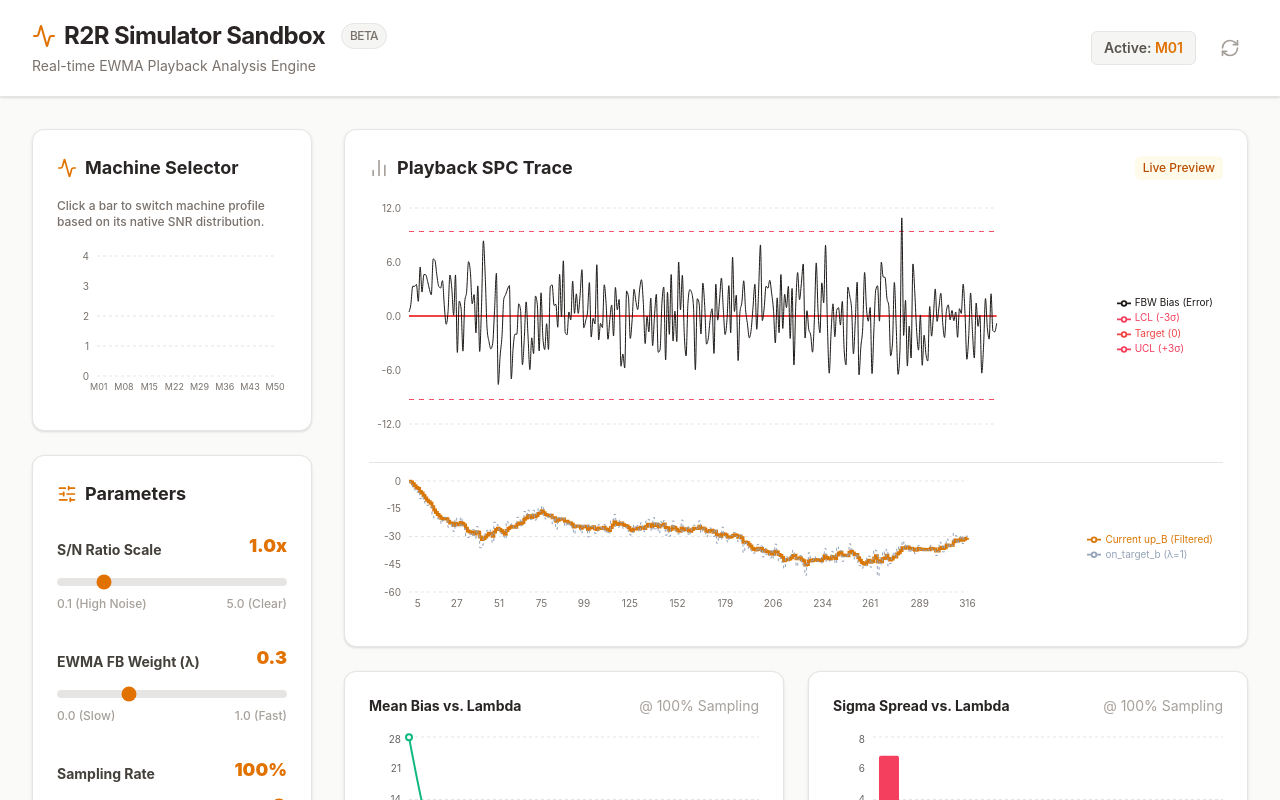
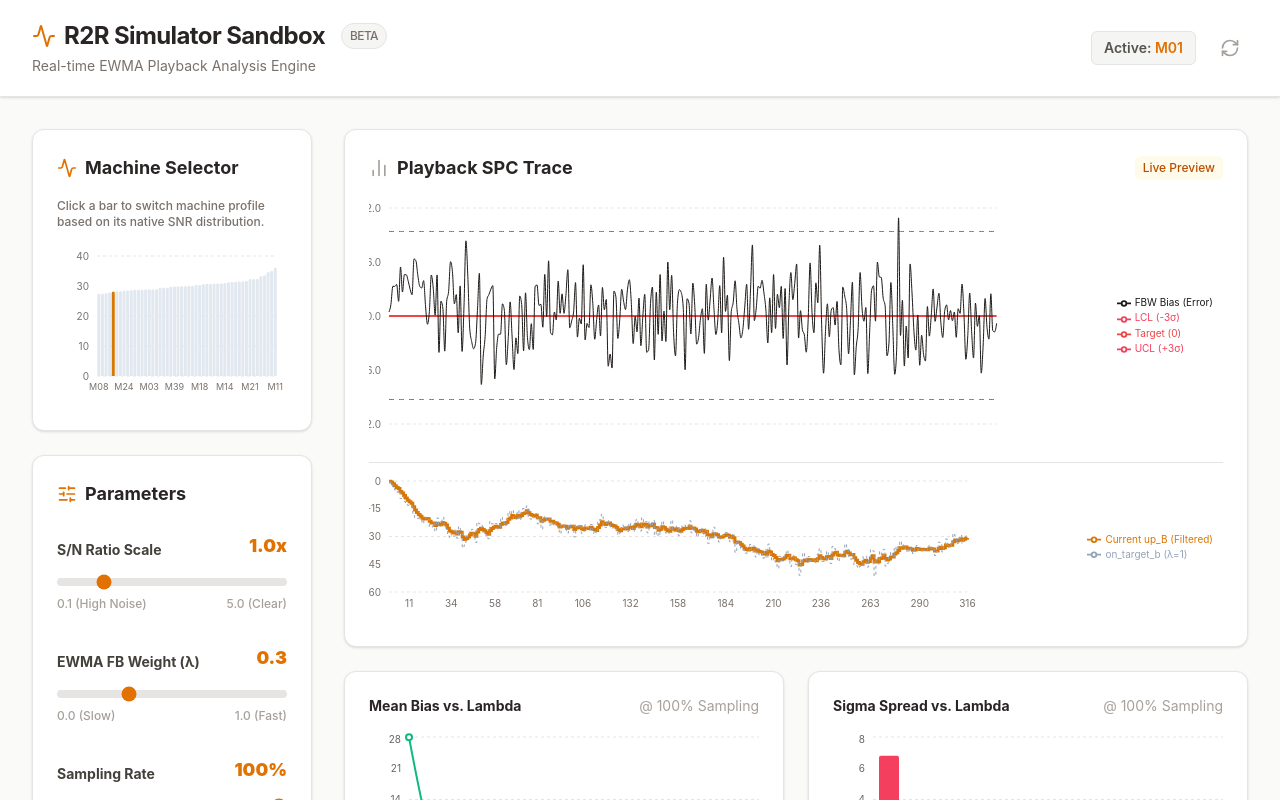
Before and after one commit to fujiei99/R2R-sandbox, a React (Vite) app: page / in a window 1280 px wide. Shown: the top 800 px of the page. Built offline with nearby package versions, Linux system fonts and the light colour scheme.

Commit message:
fix(ui): dynamic base SNR calculation for Machine Selector and perfectly align stacked Y axes

```diff
--- a/src/App.jsx
+++ b/src/App.jsx
@@ -57,13 +57,23 @@ const App = () => {
 
     const dist = [];
     machines.forEach(m => {
-      const mObj = data.find(d => d.Machine_ID === m);
-      if (mObj) {
-        const ar1 = mObj.AR1_Sigma || 0;
-        const noise = mObj.Process_Noise_Std || 1;
+      const mObj = data.filter(d => d.Machine_ID === m && d.Run_Num >= 50);
+      if (mObj.length > 0) {
+        const sig_mean = mObj.reduce((a, b) => a + b.Actual_Removal, 0) / mObj.length;
+        const sig_var = mObj.reduce((a, b) => a + Math.pow(b.Actual_Removal - sig_mean, 2), 0) / mObj.length;
+
+        const noise_arr = mObj.map(d => (d['FFW-FBW'] - d.Actual_Removal));
+        const noise_mean = noise_arr.reduce((a, b) => a + b, 0) / noise_arr.length;
+        const noise_var = noise_arr.reduce((a, b) => a + Math.pow(b - noise_mean, 2), 0) / noise_arr.length;
+
+        let snr_db = 0;
+        if (noise_var > 0 && sig_var > 0) {
+          snr_db = 10 * Math.log10(sig_var / noise_var);
+        }
+
         dist.push({
           machine: m,
-          snr: parseFloat((ar1 / noise).toFixed(2))
+          snr: parseFloat(snr_db.toFixed(2))
         });
       }
     });
@@ -286,10 +296,10 @@ const App = () => {
                   <CartesianGrid strokeDasharray="3 3" vertical={false} stroke="#e7e5e4" />
                   <XAxis dataKey="machine" tick={{ fontSize: 9, fill: '#78716c' }} axisLine={false} tickLine={false} />
                   <YAxis tick={{ fontSize: 10, fill: '#78716c' }} axisLine={false} tickLine={false} />
-                  <Tooltip cursor={{ fill: '#f5f5f4' }} contentStyle={{ borderRadius: '8px', border: 'none', boxShadow: '0 4px 6px -1px rgb(0 0 0 / 0.1)', fontSize: '12px' }} formatter={(v) => [`${v} Base SNR`, 'SNR']} />
-                  <Bar dataKey="snr" radius={[2, 2, 0, 0]} onClick={(data) => setSelectedMachine(data.machine)} isAnimationActive={false}>
+                  <Tooltip cursor={{ fill: '#f5f5f4' }} contentStyle={{ borderRadius: '8px', border: 'none', boxShadow: '0 4px 6px -1px rgb(0 0 0 / 0.1)', fontSize: '12px' }} formatter={(v) => [`${v} dB`, 'Base SNR']} />
+                  <Bar dataKey="snr" radius={[2, 2, 0, 0]} onClick={(data) => { const m = data?.payload?.machine || data?.machine; if (m) setSelectedMachine(m); }} isAnimationActive={false}>
                     {machineDistribution.map((entry, index) => (
-                      <Cell cursor="pointer" fill={entry.machine === selectedMachine ? '#d97706' : '#e2e8f0'} key={`cell-${index}`} />
+                      <Cell onClick={() => setSelectedMachine(entry.machine)} cursor="pointer" fill={entry.machine === selectedMachine ? '#d97706' : '#e2e8f0'} key={`cell-${index}`} />
                     ))}
                   </Bar>
                 </BarChart>
@@ -408,7 +418,7 @@ const App = () => {
                 <ComposedChart data={simulationResults.trace} syncId="spcSync" margin={{ top: 10, right: 120, left: -20, bottom: 0 }}>
                   <CartesianGrid strokeDasharray="3 3" vertical={false} stroke="#e7e5e4" />
                   <XAxis dataKey="run" tick={false} axisLine={false} tickLine={false} />
-                  <YAxis yAxisId="left" domain={[-simulationResults.yMax, simulationResults.yMax]} orientation="left" tick={{ fontSize: 10, fill: '#78716c' }} tickFormatter={(v) => v.toFixed(1)} axisLine={false} tickLine={false} />
+                  <YAxis width={40} yAxisId="left" domain={[-simulationResults.yMax, simulationResults.yMax]} orientation="left" tick={{ fontSize: 10, fill: '#78716c' }} tickFormatter={(v) => v.toFixed(1)} axisLine={false} tickLine={false} />
                   <Tooltip contentStyle={{ borderRadius: '8px', border: 'none', boxShadow: '0 4px 6px -1px rgb(0 0 0 / 0.1)' }} formatter={(value) => typeof value === 'number' ? value.toFixed(2) : value} />
                   <Legend layout="vertical" verticalAlign="middle" align="right" wrapperStyle={{ fontSize: '10px', right: 0, top: '50%', transform: 'translateY(-50%)' }} />
 
@@ -426,7 +436,7 @@ const App = () => {
                 <ComposedChart data={simulationResults.trace} syncId="spcSync" margin={{ top: 10, right: 120, left: -20, bottom: 0 }}>
                   <CartesianGrid strokeDasharray="3 3" vertical={false} stroke="#e7e5e4" />
                   <XAxis dataKey="run" tick={{ fontSize: 10, fill: '#78716c' }} axisLine={false} tickLine={false} minTickGap={30} />
-                  <YAxis orientation="left" domain={['auto', 'auto']} tick={{ fontSize: 10, fill: '#78716c' }} axisLine={false} tickLine={false} />
+                  <YAxis width={40} orientation="left" domain={['auto', 'auto']} tick={{ fontSize: 10, fill: '#78716c' }} axisLine={false} tickLine={false} />
                   <Tooltip contentStyle={{ borderRadius: '8px', border: 'none', boxShadow: '0 4px 6px -1px rgb(0 0 0 / 0.1)' }} formatter={(value) => typeof value === 'number' ? value.toFixed(2) : value} />
                   <Legend layout="vertical" verticalAlign="middle" align="right" wrapperStyle={{ fontSize: '10px', right: 0, top: '50%', transform: 'translateY(-50%)' }} />
 
```
